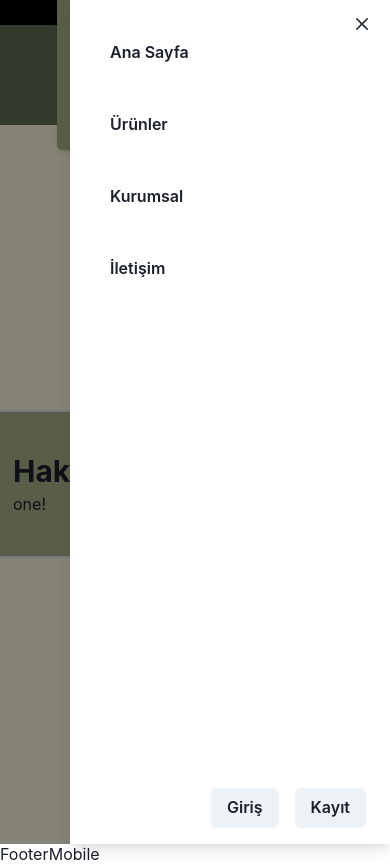
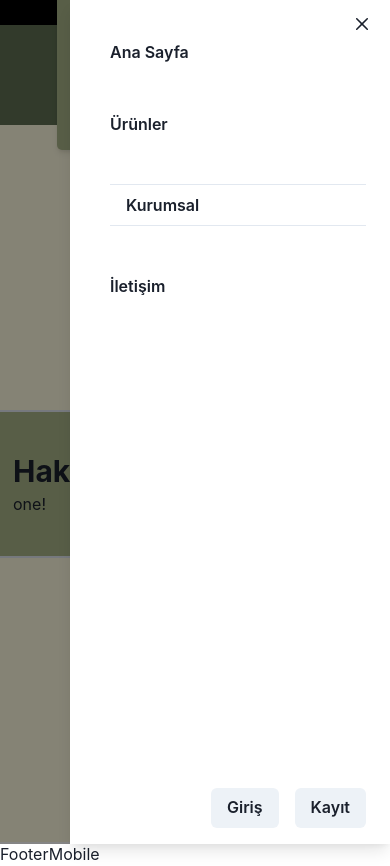
Before and after one commit to Cytherr1/hayaltepe, a React (Vite) app in the folder frontend/: page /corporate/about in a window 390 px wide. Both pictures are taken after a click on the button 309 px from the left and 75 px from the top of the page. Shown: the top 866 px of the page. Built offline with nearby package versions, Linux system fonts and the light colour scheme.

Commit message:
accordion style

```diff
--- a/frontend/src/components/NavbarMobile.jsx
+++ b/frontend/src/components/NavbarMobile.jsx
@@ -7,7 +7,7 @@ import {
   Spacer,
   Button,
   Center,
-  Box,
+  Text,
   Image,
   UnorderedList,
   ListItem,
@@ -18,7 +18,11 @@ import {
   DrawerBody,
   DrawerFooter,
   DrawerOverlay,
-  Heading,
+  Accordion,
+  AccordionItem,
+  AccordionButton,
+  AccordionPanel,
+  AccordionIcon,
   useDisclosure,
 } from '@chakra-ui/react'
 import { HamburgerIcon } from '@chakra-ui/icons'
@@ -85,12 +89,29 @@ const NavbarMobile = (props) => {
               <UnorderedList
                 style={{display: "flex", flexDirection:"column", gap: "3em"}}
                 styleType="none"
-                onClick={onClose}
               >
-                <ListItem _hover={{color: "#A9B388"}} fontWeight="semibold" transition="0.3s" as={Link} to="/"><FormattedMessage id='home'/></ListItem>
-                <ListItem _hover={{color: "#A9B388"}} fontWeight="semibold" transition="0.3s" as={Link} to="/products"><FormattedMessage id='products'/></ListItem>
-                <ListItem _hover={{color: "#A9B388"}} fontWeight="semibold" transition="0.3s" as={Link} to="/corporate"><FormattedMessage id='corpo'/></ListItem>
-                <ListItem _hover={{color: "#A9B388"}} fontWeight="semibold" transition="0.3s" as={Link} to="/contact"><FormattedMessage id='contact'/></ListItem>
+                <ListItem onClick={onClose} _hover={{color: "#A9B388"}} fontWeight="semibold" transition="0.3s" as={Link} to="/"><FormattedMessage id='home'/></ListItem>
+                <ListItem onClick={onClose} _hover={{color: "#A9B388"}} fontWeight="semibold" transition="0.3s" as={Link} to="/products"><FormattedMessage id='products'/></ListItem>
+                <ListItem fontWeight="semibold" transition="0.3s" as={Accordion} allowMultiple>
+                  <AccordionItem>
+                    <AccordionButton _hover={{color: "#A9B388"}} fontWeight="semibold">
+                      <FormattedMessage id='corpo'/>
+                    </AccordionButton>
+                    <AccordionPanel>
+                      <Text as={Link} onClick={onClose} _hover={{color: "#A9B388"}} fontWeight="semibold" transition="0.3s" to="/corporate/about"><FormattedMessage id='about'/></Text>
+                    </AccordionPanel>
+                    <AccordionPanel>
+                      <Text as={Link} onClick={onClose} _hover={{color: "#A9B388"}} fontWeight="semibold" transition="0.3s" to="/corporate/privacy"><FormattedMessage id='privacy'/></Text>
+                    </AccordionPanel>
+                    <AccordionPanel>
+                      <Text as={Link} onClick={onClose} _hover={{color: "#A9B388"}} fontWeight="semibold" transition="0.3s" to="/corporate/contract"><FormattedMessage id='dsc'/></Text>
+                    </AccordionPanel>
+                    <AccordionPanel>
+                      <Text as={Link} onClick={onClose} _hover={{color: "#A9B388"}} fontWeight="semibold" transition="0.3s" to="/corporate/refund"><FormattedMessage id='refund'/></Text>
+                    </AccordionPanel>
+                  </AccordionItem>
+                </ListItem>
+                <ListItem onClick={onClose} _hover={{color: "#A9B388"}} fontWeight="semibold" transition="0.3s" as={Link} to="/contact"><FormattedMessage id='contact'/></ListItem>
               </UnorderedList>
             </DrawerBody>
 
```
